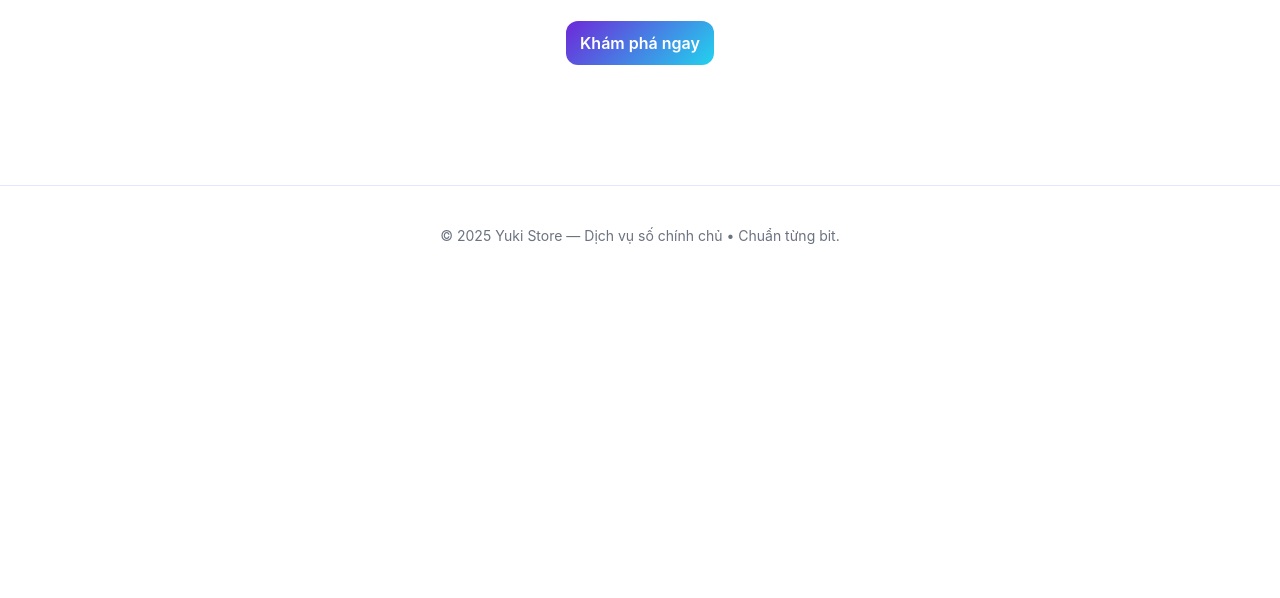
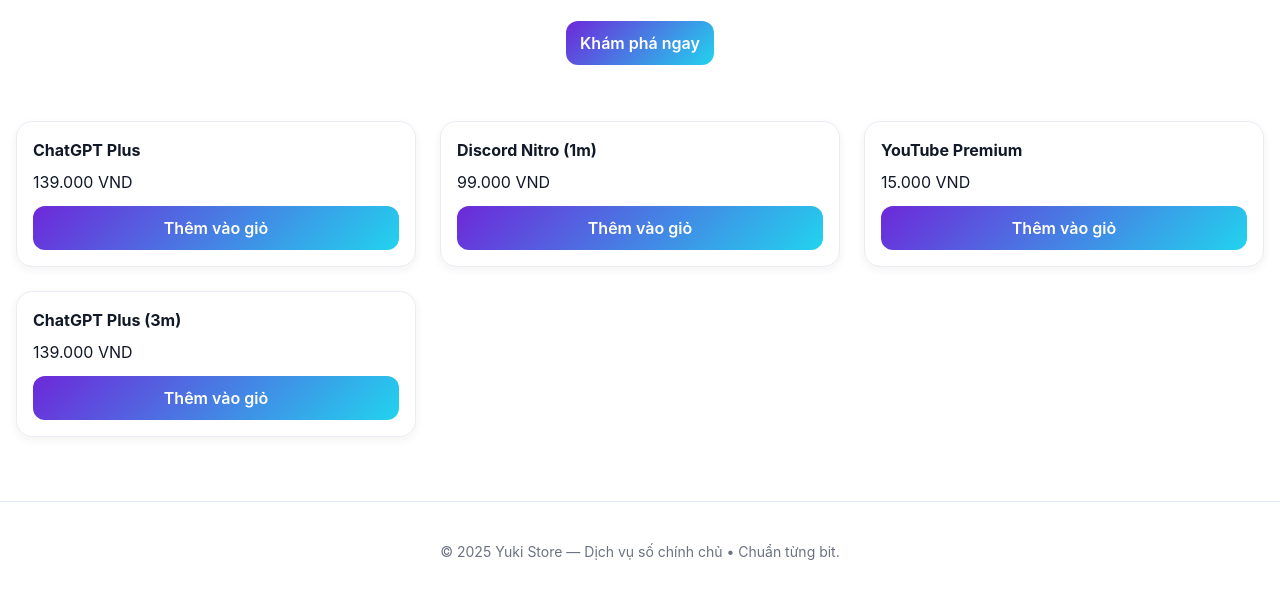
Before and after one commit to Yukito25/yuki-store-final, a plain HTML site: page index-1.html in a window 1280 px wide. Shown: the part 262-860 px from the top of the page. Before the commit the page ends 800 px from the top, so only its background shows below. Drawn offline with nearby package versions, Linux system fonts and the light colour scheme.

Commit message:
Update index-1.html with final version

```diff
--- a/index-1.html
+++ b/index-1.html
@@ -119,9 +119,15 @@
   const EMAIL_PUBLIC_KEY="XyOU1Q5bhZffSPDHf",EMAIL_SERVICE_ID="service_yukistore1",TEMPLATE_TO_SHOP="template_apefcjr",TEMPLATE_TO_USER="template_bj571ct",SHOP_EMAIL="yukistore243@gmail.com";
   const BANK={bin:"970415",name:"Viettinbank",accountNo:"888844115555",accountName:"Nguyen Nhat Anh"};
   const QR_SIZE_PX=340;
-  const PRODUCTS=[{name:"ChatGPT Plus",price:139000,cat:"AI"},{name:"Discord Nitro (1m)",price:99000,cat:"Discord"},{name:"YouTube Premium",price:15000,cat:"YouTube"}];
+// Danh sách sản phẩm (bao gồm gói 3 tháng cho ChatGPT Plus)
+const PRODUCTS=[
+  { name: "ChatGPT Plus", price: 139000, cat: "AI" },
+  { name: "Discord Nitro (1m)", price: 99000, cat: "Discord" },
+  { name: "YouTube Premium", price: 15000, cat: "YouTube" },
+  // Gói 3 tháng ChatGPT Plus với giá ưu đãi
+  { name: "ChatGPT Plus (3m)", price: 139000, cat: "AI" }
+];
   const cart=[];const fmt=n=>(n||0).toLocaleString("vi-VN")+" VND";
-    PRODUCTS.push({name:"ChatGPT Plus (3m)",price:139000,cat:"AI"});
 
   const renderProducts=()=>{const w=document.getElementById("productList");w.innerHTML="";PRODUCTS.forEach((p,i)=>{const d=document.createElement("div");d.className="card";d.innerHTML=`<h3 class='font-bold mb-2'>${p.name}</h3><p>${fmt(p.price)}</p><button class='btn w-full mt-3' onclick='addToCart(${i})'>Thêm vào giỏ</button>`;w.appendChild(d);});};
   const renderCart=()=>{const l=document.getElementById("cartItems");l.innerHTML="";let t=0;cart.forEach((x,i)=>{t+=x.price*x.qty;const r=document.createElement("div");r.className="flex justify-between border p-2 rounded";r.innerHTML=`<div>${x.name}<br><small>${fmt(x.price)} × ${x.qty}</small></div><button onclick='removeItem(${i})'>🗑</button>`;l.appendChild(r);});document.getElementById("subtotal").textContent=fmt(t);document.getElementById("cartCount").textContent="("+cart.reduce((s,x)=>s+x.qty,0)+")";};
@@ -149,9 +155,8 @@
 
   document.addEventListener("DOMContentLoaded",()=>{
     document.getElementById("year").textContent=new Date().getFullYear();
-
-rerenderProducts();initEmail();
-
+    renderProducts();initEmail();
+    document.getElementById("openCart").onclick=openCart;
     document.getElementById("closeCart").onclick=closeCart;
     document.getElementById("checkoutBtn").onclick=openCheckout;
     document.getElementById("c-close").onclick=closeCheckout;
```
